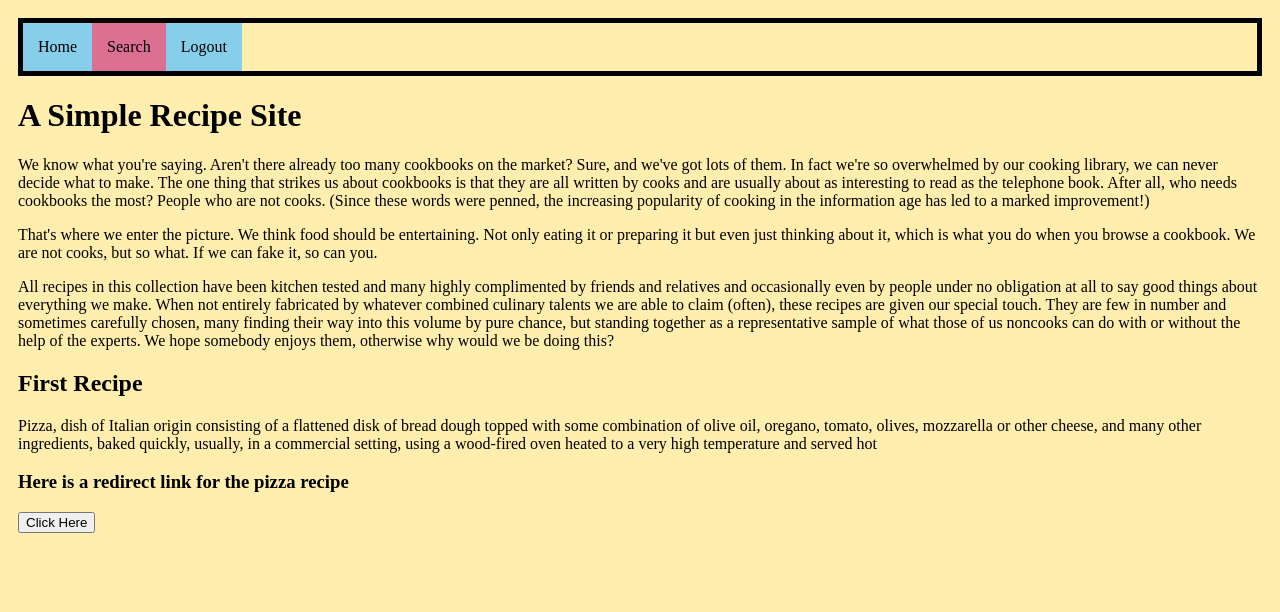
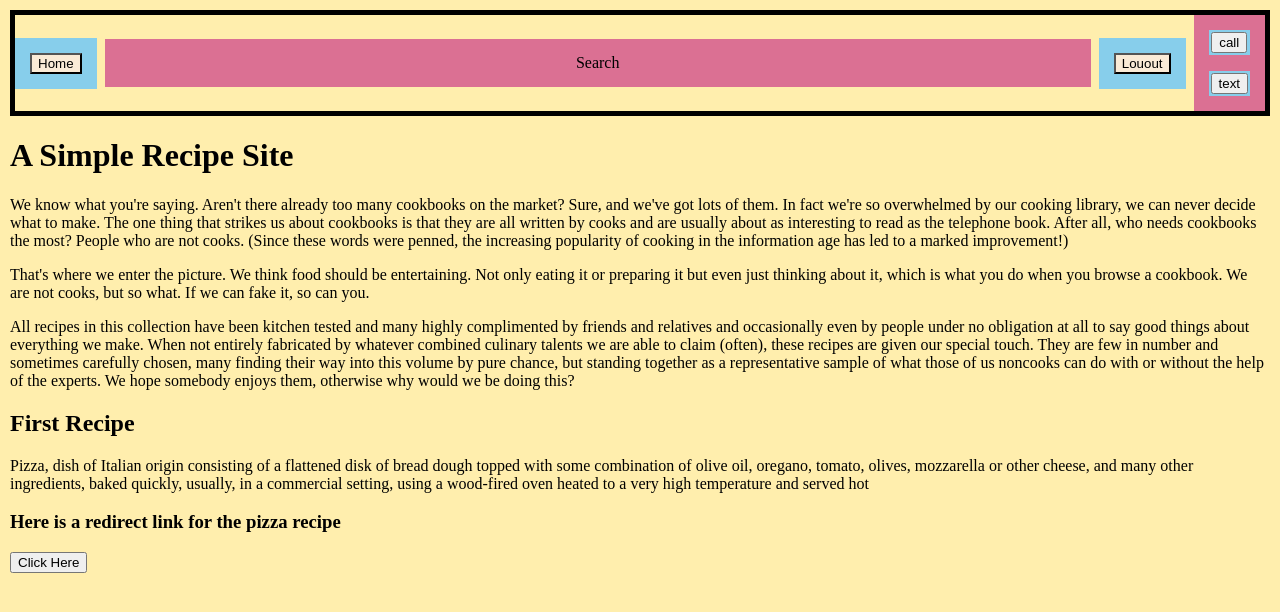
Before and after one commit to Sava2901/odin-recipes, a plain HTML site: page index.html in a window 1280 px wide. Drawn offline with Linux system fonts and the light colour scheme.

Commit message:
a lot of changes

```diff
--- a/index.html
+++ b/index.html
@@ -12,9 +12,13 @@
 <body>
 
     <nav class="container">
-        <div>Home</div>
-        <div>Search</div>
-        <div>Logout</div>
+        <div class="centr"><button>Home</button></div>
+        <div class="centr">Search</div>
+        <div class="centr"><button>Louout</button></div>
+        <div>
+            <div><button>call</button></div>
+            <div><button>text</button></div>
+        </div>
     </nav>
 
     <h1>A Simple Recipe Site</h1>
--- a/styles.css
+++ b/styles.css
@@ -2,17 +2,27 @@ li{
     color: blue;
 }
 
-.optional{
-    background-color: white;
+li.optional{
+
     font-family: 'arial';
-    font-size: 14px;
+    font-size: 13px;
 }
 
-img{
-    align-self: center;
+li > span{
+    background-color: rgb(191, 236, 173);
 }
 
+/*
+.pizza{
+    display: block;
+    margin-left: auto;
+    margin-right: auto;
+    width: 12%;
+}
+*/
+
 .container > div{
+    margin:auto;
     padding: 15px;
     text-align: center;
     font-family: '2em';
@@ -22,18 +32,39 @@ img{
     background-color: skyblue;
 }
 .container > div:nth-child(2){
+    flex: 3;
     background-color: palevioletred;
 }
 .container > div:nth-child(3){
     background-color: skyblue;
 }
+.container > div:nth-child(4){
+    flex: 0;
+    background-color: palevioletred;
+    gap: 16px;
+    display:grid;
+}
+
+.container > div:nth-child(4) > div:nth-child(1){
+    padding: 2px;
+    background-color: skyblue;
+}
+.container > div:nth-child(4) > div:nth-child(2){
+    padding: 2px;
+    background-color: skyblue;
+}
 
 .container{
     border: 5px solid black;
+    gap: 8px;
     display: flex;
 }
 
-html{
+.centr > button{
+    background-color: antiquewhite;
+}
+
+body{
     background-color: #ffeead;
     margin: 10px;
 }
```
Also changed, not shown: recipes/pizza.html (+3 -3 lines).
